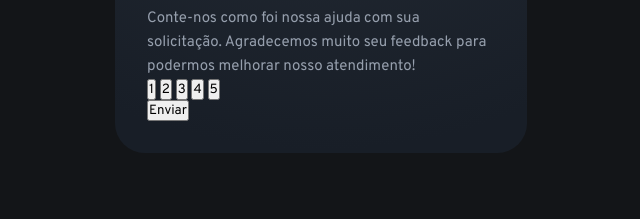
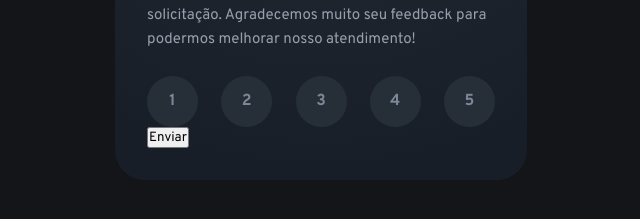
Before and after one commit to BeatrizFirmado11TIB/feedbackk, a plain HTML site: page index.html in a window 1280 px wide. Shown: the part 401-620 px from the top of the page, without its empty margins (319-959 px from the left). Drawn offline with Linux system fonts and the light colour scheme.

Commit message:
quinto commit do CSS

```diff
--- a/index.html
+++ b/index.html
@@ -19,7 +19,7 @@
     <p>Conte-nos como foi nossa ajuda com sua solicitação. Agradecemos muito seu feedback para podermos melhorar nosso atendimento!</p>
     <div>
 
-    <div class="notas">
+    <div class="botoes">
         <button>1</button>
         <button>2</button>
         <button>3</button>
--- a/style.css
+++ b/style.css
@@ -56,5 +56,25 @@ body {
      color: var(--light-gray);
      font-size: 15px;
      line-height: 24px;
+     margin-bottom: 24px;
+ }
+
+ .botoes{
+    display: flex;
+    justify-content: space-between;
+ }
+ .botoes button {
+    width: 51px;
+    height: 51px;
+    font-size: 16px;
+    font-weight: 700;
+    line-height: 24px;
+    border-radius: 50%;
+    border: none;
+    color: var(--medium-gray);
+    background-color: var(--dark-blue);
+ }
+
+ .botoes button:hover{
 
  }
```
